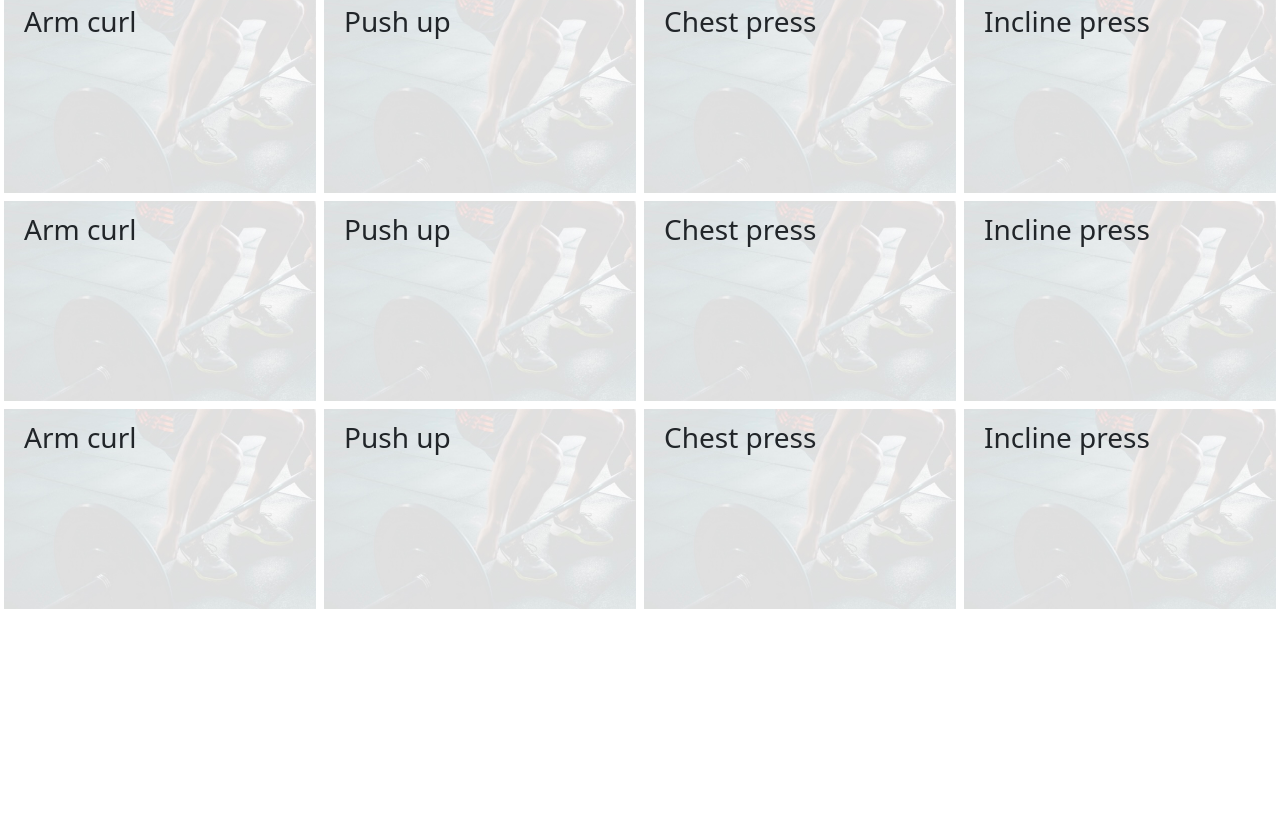
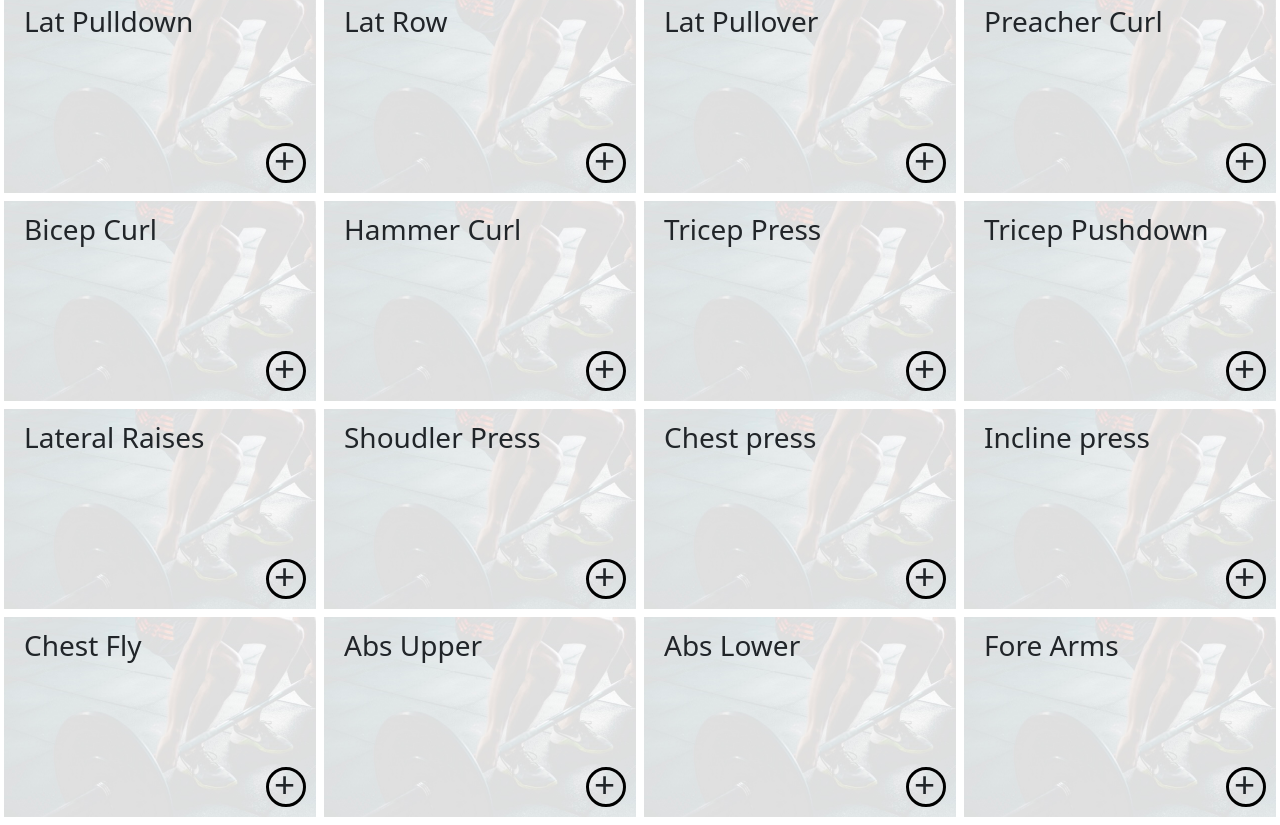
Before and after one commit to Reinaard/fitness-yorick, a React (Create React App) app: page /upper_body in a window 1280 px wide. Shown: the part 448-1273 px from the top of the page. Before the commit the page ends 1065 px from the top, so only its background shows below. Built offline with nearby package versions, Linux system fonts and the light colour scheme.

Commit message:
tegel nieuwe namen

```diff
--- a/src/App.css
+++ b/src/App.css
@@ -74,3 +74,25 @@
   margin-top: 12px;
   margin-left: 8px;
 }
+
+.button {
+    height: 40px;
+    width: 40px;
+    border-radius: 50%;
+    border: 3px solid #000;
+    position:absolute;
+    bottom:10px;
+    right:10px;
+    font-size: 37px;
+    padding-top: 12px;
+    padding-left: 8px;
+}
+.button-plus::before {
+    content: "+";
+    position: absolute;
+    top: -14px;
+    left: 5px;
+}
+.exercise-grid .btn-container {
+    position:relative;
+}
--- a/src/App.js
+++ b/src/App.js
@@ -14,6 +14,7 @@ import { BrowserRouter as Router, Routes, Route } from 'react-router-dom';
 
 function App() {
   return (
+
     <div className="App">
        <Navbar expand="lg" className="bg-body-tertiary"  sticky="top">
           <Container>
--- a/src/pages/UpperBodyPage.js
+++ b/src/pages/UpperBodyPage.js
@@ -9,45 +9,107 @@ function UpperBodyPage() {
       <Container fluid={true}>
         <h2 className='titel'>UpperBody exercises</h2>
         <Row className="exercise-grid">
-          <Col sm>
-            <h3>Arm curl</h3>
+          <Col sm className="btn-container">
+            <h3>Lat Pulldown</h3>
+            <div className='button' onclick="alert('you done clicked the button')">
+              <div className='button-plus'></div>
+            </div>
           </Col>
-          <Col sm>
-            <h3>Push up</h3>
+          <Col sm className="btn-container">
+            <h3>Lat Row</h3>
+             <div className='button' onclick="alert('you done clicked the button')">
+              <div className='button-plus'></div>
+            </div>
           </Col>
-          <Col sm>
-            <h3>Chest press</h3>
+          <Col sm className="btn-container">
+            <h3>Lat Pullover</h3>
+            <div className='button' onclick="alert('you done clicked the button')">
+              <div className='button-plus'></div>
+            </div>
           </Col>
-          <Col sm>
-            <h3>Incline press</h3>
+          <Col sm className="btn-container">
+            <h3>Preacher Curl</h3>
+            <div className='button' onclick="alert('you done clicked the button')">
+              <div className='button-plus'></div>
+            </div>
           </Col>
         </Row>
         <Row className="exercise-grid">
-          <Col sm>
-            <h3>Arm curl</h3>
+          <Col sm className="btn-container">
+            <h3>Bicep Curl</h3>
+            <div className='button' onclick="alert('you done clicked the button')">
+              <div className='button-plus'></div>
+            </div>
           </Col>
-          <Col sm>
-            <h3>Push up</h3>
+          <Col sm className="btn-container">
+            <h3>Hammer Curl</h3>
+            <div className='button' onclick="alert('you done clicked the button')">
+              <div className='button-plus'></div>
+            </div>
           </Col>
-          <Col sm>
-            <h3>Chest press</h3>
+          <Col sm className="btn-container">
+            <h3>Tricep Press</h3>
+            <div className='button' onclick="alert('you done clicked the button')">
+              <div className='button-plus'></div>
+            </div>
           </Col>
-          <Col sm>
-            <h3>Incline press</h3>
+          <Col sm className="btn-container">
+            <h3>Tricep Pushdown</h3>
+            <div className='button' onclick="alert('you done clicked the button')">
+              <div className='button-plus'></div>
+            </div>
           </Col>
         </Row>
         <Row className="exercise-grid">
-          <Col sm>
-            <h3>Arm curl</h3>
+          <Col sm className="btn-container">
+            <h3>Lateral Raises</h3>
+            <div className='button' onclick="alert('you done clicked the button')">
+              <div className='button-plus'></div>
+            </div>
           </Col>
-          <Col sm>
-            <h3>Push up</h3>
+          <Col sm className="btn-container">
+            <h3>Shoudler Press</h3>
+            <div className='button' onclick="alert('you done clicked the button')">
+              <div className='button-plus'></div>
+            </div>
           </Col>
-          <Col sm>
+          <Col sm className="btn-container">
             <h3>Chest press</h3>
+            <div className='button' onclick="alert('you done clicked the button')">
+              <div className='button-plus'></div>
+            </div>
           </Col>
-          <Col sm>
+          <Col sm className="btn-container">
             <h3>Incline press</h3>
+            <div className='button' onclick="alert('you done clicked the button')">
+              <div className='button-plus'></div>
+            </div>
+          </Col>
+        </Row>
+        <Row className="exercise-grid">
+          <Col sm className="btn-container">
+            <h3>Chest Fly</h3>
+            <div className='button' onclick="alert('you done clicked the button')">
+              <div className='button-plus'></div>
+            </div>
+          </Col>
+          <Col sm className="btn-container">
+            <h3>Abs Upper</h3>
+            <div className='button' onclick="alert('you done clicked the button')">
+              <div className='button-plus'></div>
+            </div>
+          </Col>
+          <Col sm className="btn-container">
+            <h3>Abs Lower</h3>
+            <div className='button' onclick="alert('you done clicked the button')">
+              <div className='button-plus'></div>
+            </div>
+          </Col>
+          <Col sm className="btn-container">
+            <h3>Fore Arms</h3>
+            <div className='button' onclick="alert('you done clicked the button')">
+              <div className='button-plus'></div>
+            </div>
           </Col>
         </Row>
      </Container>
```
Also changed, not shown: src/logo.svg (deleted).
